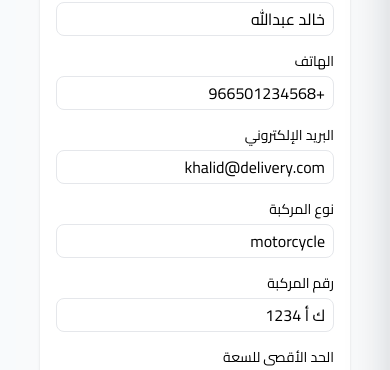
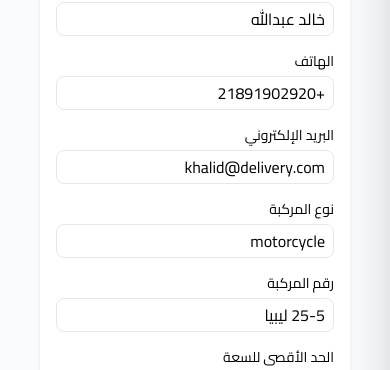
Before and after one commit to taherblkhair/dashboard-vuejs, a Vue app: page /pos/riders/create in a window 390 px wide. Shown: the part 417-787 px from the top of the page. Built offline with nearby package versions, Linux system fonts and the light colour scheme; no server answers; sample sign-in values are in the browser's storage.

Commit message:
feat: update default phone, vehicle number, and current location in Rider form

```diff
--- a/src/views/Riders/Create.vue
+++ b/src/views/Riders/Create.vue
@@ -111,12 +111,12 @@ import ToastList from '../../components/ToastList.vue'
 const form = ref<any>({
   provider_id: null,
   name: 'خالد عبدالله',
-  phone: '+966501234568',
+  phone: '+21891902920',
   email: 'khalid@delivery.com',
   vehicle_type: 'motorcycle',
-  vehicle_number: 'ك أ 1234',
+  vehicle_number: '25-5 ليبيا',
   max_capacity: 100,
-  current_location: 'طرابلس - حي النخيل',
+  current_location: 'طرابلس - المركز',
   is_active: true,
   is_available: true,
 })
```
